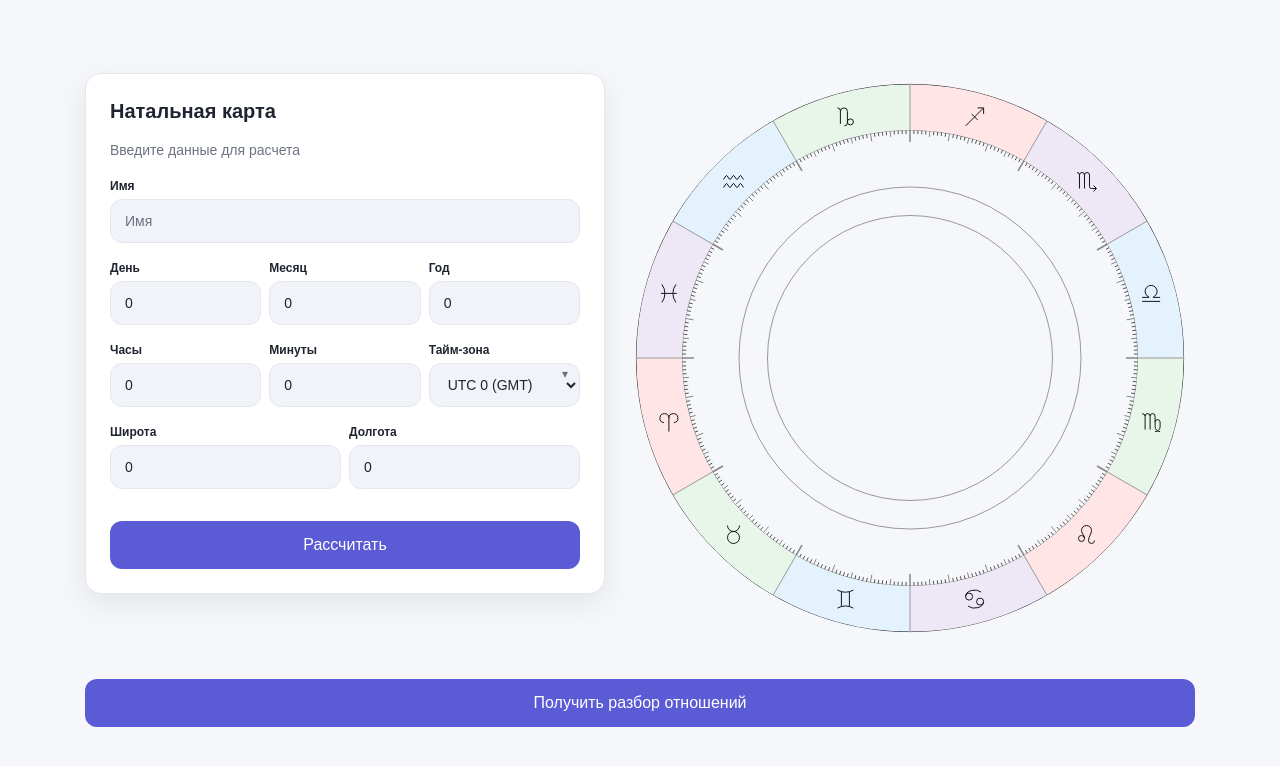
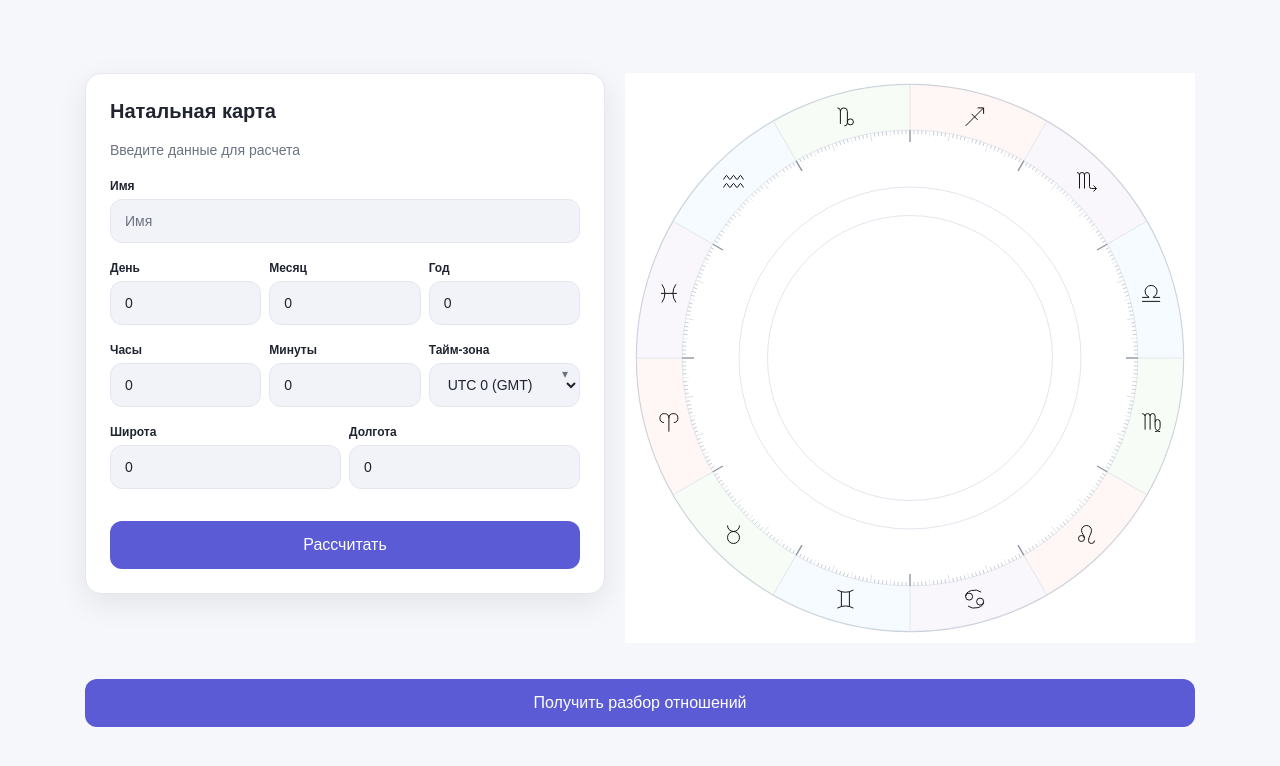
Before and after one commit to ahirotome-cpu/astro, a Next.js app: page /main in a window 1280 px wide. Shown: the top 766 px of the page. Built offline with nearby package versions, Linux system fonts and the light colour scheme.

Commit message:
fix aspects

```diff
--- a/app/main/components/Chart.tsx
+++ b/app/main/components/Chart/Chart.tsx
@@ -1,16 +1,17 @@
 'use client';
 
 import React, { useEffect, useState } from "react";
-import { ZodiacBasePlanetType } from "../../types";
-import { basePlanets } from "../../constants";
-import { aspectColors, elementColors, signElements } from "../constants";
-import { calculateAspects, formatData, planetIcons, polarToCartesian } from "./utils";
-import { ChartProps } from "./types";
-import { signIcons } from "./constants";
-import styles from '../main.module.css';
+import { ZodiacBasePlanetType } from "../../../types";
+import { basePlanets } from "../../../constants";
+import {  elementColors, signElements } from "../../constants";
+import { calculateAspects, formatData, planetIcons, polarToCartesian } from "../utils";
+import { ChartProps } from "../types";
+import { signIcons } from "../constants";
+import styles from './chart.module.css';
+import clsx from "clsx";
 
 export const Chart: React.FC<ChartProps> = ({ data }) => {
-  const { planets, houses } = formatData(data)
+  const { planets, houses } = data
   const [windowWidth, setWindowWidth] = useState(1400)
   const [mounted, setMounted] = useState(false);
 
@@ -26,9 +27,9 @@ export const Chart: React.FC<ChartProps> = ({ data }) => {
   const houseR = size * 0.30;
   const aspectR = size * 0.25;
 
-  const aspects = calculateAspects(planets);
+  const onlyBasePlanets =  planets.filter(p => basePlanets.includes(p.planet.en as ZodiacBasePlanetType))
+  const aspects = calculateAspects(onlyBasePlanets, true);
   aspects.sort((a, b) => a.orb - b.orb);
-  const strongAspects = aspects.filter(a => a.orb < 3);
   const asc = houses[0];
   const rotation = asc ? asc.degree : 0;
 
@@ -42,22 +43,26 @@ export const Chart: React.FC<ChartProps> = ({ data }) => {
 
   if (!mounted) return null;
   return (
-    <svg width={size} height={size} viewBox={`0 0 ${size} ${size}`}>
+    <svg
+      width={size}
+      height={size}
+      viewBox={`0 0 ${size} ${size}`}
+      className={styles.chart}
+    >
       {/* кольца */}
-      <circle cx={cx} cy={cy} r={outerR} fill="none" stroke="#222" />
-      <circle cx={cx} cy={cy} r={innerR} fill="none" stroke="#999" />
-      <circle cx={cx} cy={cy} r={houseR} fill="none" stroke="#999" />
-      <circle cx={cx} cy={cy} r={aspectR} fill="none" stroke="#999" />
+      <circle cx={cx} cy={cy} r={outerR} fill="none" className={styles.outerCircle} />
+      <circle cx={cx} cy={cy} r={innerR} fill="none" className={styles.innerCircle} />
+      <circle cx={cx} cy={cy} r={houseR} fill="none" className={styles.houseCircle} />
+      <circle cx={cx} cy={cy} r={aspectR} fill="none" className={styles.aspectCircle} />
 
       {/* градусные риски */}
       {Array.from({ length: 360 }).map((_, i) => {
         const deg = i - rotation;
-        const isMajor = i % 30 === 0;   // знак
-        const isMedium = i % 10 === 0;  // каждые 10°
-        const isSmall = i % 5 === 0;    // каждые 5°
+        const isMajor = i % 30 === 0;
+        const isMedium = i % 10 === 0;
+        const isSmall = i % 5 === 0;
 
         let tickLength = 4;
-
         if (isMajor) tickLength = 12;
         else if (isMedium) tickLength = 8;
         else if (isSmall) tickLength = 6;
@@ -72,9 +77,12 @@ export const Chart: React.FC<ChartProps> = ({ data }) => {
             y1={p1.y}
             x2={p2.x}
             y2={p2.y}
-            stroke="#555"
-            strokeWidth={isMajor ? 1.5 : 1}
-            opacity={isSmall ? 0.7 : 1}
+            className={clsx(
+              styles.tick,
+              isMajor && styles.major,
+              isMedium && styles.medium,
+              isSmall && styles.small
+            )}
           />
         );
       })}
@@ -101,6 +109,7 @@ export const Chart: React.FC<ChartProps> = ({ data }) => {
           <path
             key={"sector-" + i}
             d={path}
+            className={styles.sector}
             fill={elementColors[signElements[i]]}
           />
         );
@@ -110,11 +119,14 @@ export const Chart: React.FC<ChartProps> = ({ data }) => {
       {signIcons.map((icon, i) => {
         const mid = i * 30 + 15 - rotation;
         const { x, y } = polarToCartesian(cx, cy, outerR - iconSize, mid);
-        const Icon = icon
+        const Icon = icon;
 
         return (
-          <g key={i} transform={`translate(${x - iconSize / 2}, ${y - iconSize / 2})`}>
-            <Icon className={styles.planetIcon} width={iconSize} height={iconSize} />
+          <g
+            key={i}
+            transform={`translate(${x - iconSize / 2}, ${y - iconSize / 2})`}
+          >
+            <Icon width={iconSize} height={iconSize} />
           </g>
         );
       })}
@@ -128,38 +140,43 @@ export const Chart: React.FC<ChartProps> = ({ data }) => {
 
         return (
           <line
-            key={h.number}
+            key={h.House}
             x1={p1.x}
             y1={p1.y}
             x2={p2.x}
             y2={p2.y}
-            stroke="#999"
+            className={styles.houseLine}
           />
         );
       })}
 
       {/* номера домов */}
       {houses.map((h) => {
-        const next = houses[h.number % 12];
+        const next = houses[h.House % 12];
 
         const midDeg =
           ((h.degree + next.degree + (h.degree > next.degree ? 360 : 0)) / 2) %
           360 -
           rotation;
 
-        const { x, y } = polarToCartesian(cx, cy, houseR - iconSize * 2 / 3, midDeg);
+        const { x, y } = polarToCartesian(
+          cx,
+          cy,
+          houseR - (iconSize * 2) / 3,
+          midDeg
+        );
 
         return (
           <text
-            key={"label-" + h.number}
+            key={"label-" + h.House}
             x={x}
             y={y}
             fontSize={isMobile ? 10 : 12}
             textAnchor="middle"
             dominantBaseline="middle"
-            fill="#333"
+            className={styles.houseLabel}
           >
-            {h.number}
+            {h.House}
           </text>
         );
       })}
@@ -168,10 +185,9 @@ export const Chart: React.FC<ChartProps> = ({ data }) => {
       {(() => {
         const usedAngles: Record<string, number> = {};
 
-        return planets
-          .filter(p => basePlanets.includes(p.name as ZodiacBasePlanetType))
+        return onlyBasePlanets
           .map((p, i) => {
-            const baseAngle = p.degree - rotation;
+            const baseAngle = p.fullDegree - rotation;
 
             const key = Math.round(baseAngle / 3);
             const index = usedAngles[key] ?? 0;
@@ -181,18 +197,15 @@ export const Chart: React.FC<ChartProps> = ({ data }) => {
 
             const { x, y } = polarToCartesian(cx, cy, r, baseAngle);
 
-            const Icon = planetIcons[p.name as ZodiacBasePlanetType];
+            const Icon = planetIcons[p.planet.en as ZodiacBasePlanetType];
 
-            // 👉 направление к центру
             const dx = cx - x;
             const dy = cy - y;
             const len = Math.sqrt(dx * dx + dy * dy);
 
-            // нормализация (вектор внутрь круга)
             const ux = dx / len;
             const uy = dy / len;
 
-            // смещение внутрь (на 10–14px — подбирается визуально)
             const iconOffset = 20;
 
             const iconX = x + ux * iconOffset;
@@ -202,19 +215,20 @@ export const Chart: React.FC<ChartProps> = ({ data }) => {
             const p2 = polarToCartesian(cx, cy, innerR - 8, baseAngle);
 
             return (
-              <g key={i}>
+              <g key={i} className={styles.planetWrapper}>
                 <line
-                  key={i}
                   x1={p1.x}
                   y1={p1.y}
                   x2={p2.x}
                   y2={p2.y}
-                  stroke="#000"
-                  strokeWidth={1.5}
-                  opacity={1}
+                  className={styles.planetTick}
                 />
+
                 {Icon && (
-                  <g transform={`translate(${iconX - iconSize / 2}, ${iconY - iconSize / 2})`}>
+                  <g
+                    className={styles.planetIcon}
+                    transform={`translate(${iconX - iconSize / 2}, ${iconY - iconSize / 2})`}
+                  >
                     <Icon width={iconSize} height={iconSize} />
                   </g>
                 )}
@@ -237,18 +251,25 @@ export const Chart: React.FC<ChartProps> = ({ data }) => {
             y1={p1.y}
             x2={p2.x}
             y2={p2.y}
-            stroke="#999"
+            className={styles.signLine}
           />
         );
       })}
 
       {/* аспекты */}
-      {strongAspects.map((a, i) => {
-        const p1 = planets[a.from];
-        const p2 = planets[a.to];
+      {aspects.map((a, i) => {
+        const p1 = a.from;
+        const p2 = a.to;
 
-        const c1 = polarToCartesian(cx, cy, aspectR, p1.degree);
-        const c2 = polarToCartesian(cx, cy, aspectR, p2.degree);
+        const c1 = polarToCartesian(cx, cy, aspectR, p1.fullDegree - rotation);
+        const c2 = polarToCartesian(cx, cy, aspectR, p2.fullDegree - rotation);
+
+        const aspectClass =
+          a.type === "trine" || a.type === "sextile"
+            ? styles.harmony
+            : a.type === "square" || a.type === "opposition"
+              ? styles.tension
+              : styles.neutral;
 
         return (
           <line
@@ -257,9 +278,7 @@ export const Chart: React.FC<ChartProps> = ({ data }) => {
             y1={c1.y}
             x2={c2.x}
             y2={c2.y}
-            stroke={aspectColors[a.type]}
-            strokeWidth={1}
-            opacity={0.8}
+            className={clsx(styles.aspect, aspectClass)}
           />
         );
       })}
--- /dev/null
+++ b/app/main/components/Chart/chart.module.css
@@ -0,0 +1,134 @@
+.chart {
+  background: var(--bg-chart);
+}
+
+/* --- КОЛЬЦА --- */
+
+.outerCircle {
+  stroke: var(--line-medium);
+  stroke-width: 1.2;
+}
+
+.innerCircle,
+.houseCircle,
+.aspectCircle {
+  stroke: var(--line-soft);
+  stroke-width: 1;
+}
+
+/* --- РИСКИ --- */
+
+.tick {
+  stroke: var(--line-medium);
+}
+
+.tick.small {
+  opacity: 0.4;
+}
+
+.tick.medium {
+  opacity: 0.6;
+}
+
+.tick.major {
+  stroke: var(--line-strong);
+  stroke-width: 1.4;
+  opacity: 1;
+}
+
+/* --- СЕКТОРА (знаки) --- */
+
+.sector {
+  opacity: 0.35;
+  transition: opacity 0.2s ease;
+}
+
+/* можно будет усиливать при hover */
+.sector:hover {
+  opacity: 0.55;
+}
+
+/* --- ГРАНИЦЫ ЗНАКОВ --- */
+
+.signLine {
+  stroke: var(--line-soft);
+  stroke-width: 1;
+}
+
+/* --- ДОМА --- */
+
+.houseLine {
+  stroke: var(--line-medium);
+  stroke-width: 1.2;
+}
+
+.houseLabel {
+  fill: var(--text-secondary);
+  font-weight: 500;
+  transition: fill 0.2s ease;
+}
+
+/* --- ПЛАНЕТЫ --- */
+
+.planetTick {
+  stroke: var(--text-primary);
+  stroke-width: 1.4;
+}
+
+.planetIcon {
+  fill: var(--planet-default);
+  transition: all 0.2s ease;
+}
+
+.planetWrapper {
+  cursor: pointer;
+}
+
+/* лёгкий hover */
+.planetWrapper:hover .planetIcon {
+  fill: var(--planet-active);
+  transform: scale(1.1);
+}
+
+/* --- АСПЕКТЫ --- */
+
+.aspect {
+  stroke-width: 1.2;
+  opacity: 0.5;
+  transition: all 0.2s ease;
+}
+
+.aspect.harmony {
+  stroke: var(--aspect-harmony);
+}
+
+.aspect.tension {
+  stroke: var(--aspect-tension);
+}
+
+.aspect.neutral {
+  stroke: var(--aspect-neutral);
+}
+
+/* hover по аспекту */
+.aspect:hover {
+  opacity: 1;
+  stroke-width: 2;
+}
+
+/* --- ФОКУС / HIGHLIGHT (на будущее) --- */
+
+.dimmed {
+  opacity: 0.2;
+}
+
+.highlight {
+  stroke: var(--highlight-main);
+  fill: var(--highlight-soft);
+  opacity: 1 !important;
+}
+
+.highlightStroke {
+  stroke: var(--highlight-main);
+  stroke-width: 2;
+}
--- /dev/null
+++ b/app/main/components/Chart/index.ts
@@ -0,0 +1 @@
+export * from './Chart'
--- a/app/main/components/utils.tsx
+++ b/app/main/components/utils.tsx
@@ -1,11 +1,12 @@
 import { HousesResponseTypeData } from "@/app/api/chart/houses/route";
 import { sevenHouseSignText, ruler7InHouseText, allPlanetsInSigns, moonInSigns } from "@/app/texts";
 import { ZodiacBasePlanetType, ZodiacHouseType, ZodiacPlanetType } from "@/app/types";
-import { aspectConfig, rulers } from "../constants";
+import { aspectConfig, rulers, strongAspectConfig } from "../constants";
 import { Aspect, DescriptionDataType } from "../types";
 import { ChartData, FormResponseType } from "./types";
 import { SunIcon, MoonIcon, VenusIcon, JupiterIcon, SaturnIcon, UranusIcon, NeptuneIcon, PlutoIcon, MercuryIcon, MarsIcon } from "../assets/icons";
 import { FC, SVGProps } from "react";
+import { PlanetResponseTypeData } from "@/app/api/chart/planets/route";
 
 export const findPlanetHouse = (planetDegree: number, houses: HousesResponseTypeData[]): ZodiacHouseType => {
   for (let i = 0; i < houses.length; i++) {
@@ -44,24 +45,26 @@ export const polarToCartesian = (
   };
 };
 
-export function calculateAspects(planets: { degree: number }[]): Aspect[] {
+export function calculateAspects(planets: PlanetResponseTypeData[], isStrong?: boolean): Aspect[] {
+  const aspectOrbs = isStrong ? strongAspectConfig : aspectConfig
   const aspects: Aspect[] = [];
 
   for (let i = 0; i < planets.length; i++) {
     for (let j = i + 1; j < planets.length; j++) {
-      let angle = Math.abs(planets[i].degree - planets[j].degree);
+      let angle = Math.abs(planets[i].fullDegree - planets[j].fullDegree);
 
       if (angle > 180) {
         angle = 360 - angle;
       }
 
-      for (const config of aspectConfig) {
+      for (const config of aspectOrbs) {
         const diff = Math.abs(angle - config.angle);
 
         if (diff <= config.orb) {
+          console.log(planets[i], planets[j], config.type, diff)
           aspects.push({
-            from: i,
-            to: j,
+            from: planets[i],
+            to: planets[j],
             type: config.type,
             orb: diff,
           });
--- a/app/main/page.tsx
+++ b/app/main/page.tsx
@@ -2,7 +2,7 @@
 
 import { useCallback, useState } from 'react';
 import styles from './main.module.css';
-import { Chart } from './components/Chart';
+import { Chart } from './components/Chart/Chart';
 import { Description } from './components/Description';
 import { Form } from './components/Form';
 import { FormResponseType } from './components/types';
--- a/app/main/types.ts
+++ b/app/main/types.ts
@@ -1,5 +1,5 @@
 import { PlanetResponseTypeData } from "../api/chart/planets/route";
-import {  ZodiacSignType } from "../types";
+import {  ZodiacBasePlanetType, ZodiacPlanetType, ZodiacSignType } from "../types";
 
 export interface FormState {
   name: string;
@@ -35,8 +35,8 @@ export type AspectType =
   | "opposition"; // 180°
 
 export type Aspect = {
-  from: number;
-  to: number;
+  from: PlanetResponseTypeData;
+  to: PlanetResponseTypeData;
   type: AspectType;
   orb: number; // насколько отклонение
 };
--- a/package.json
+++ b/package.json
@@ -10,6 +10,7 @@
   },
   "dependencies": {
     "@svgr/webpack": "^8.1.0",
+    "clsx": "^2.1.1",
     "next": "16.2.3",
     "react": "19.2.4",
     "react-dom": "19.2.4",
```
Also changed, not shown: app/globals.css (+25 -3 lines), app/main/constants.ts (+8 -0 lines), 1 other file (tests, documents, lock files or other folders). Lines whose indentation alone changed are shown as unchanged.
